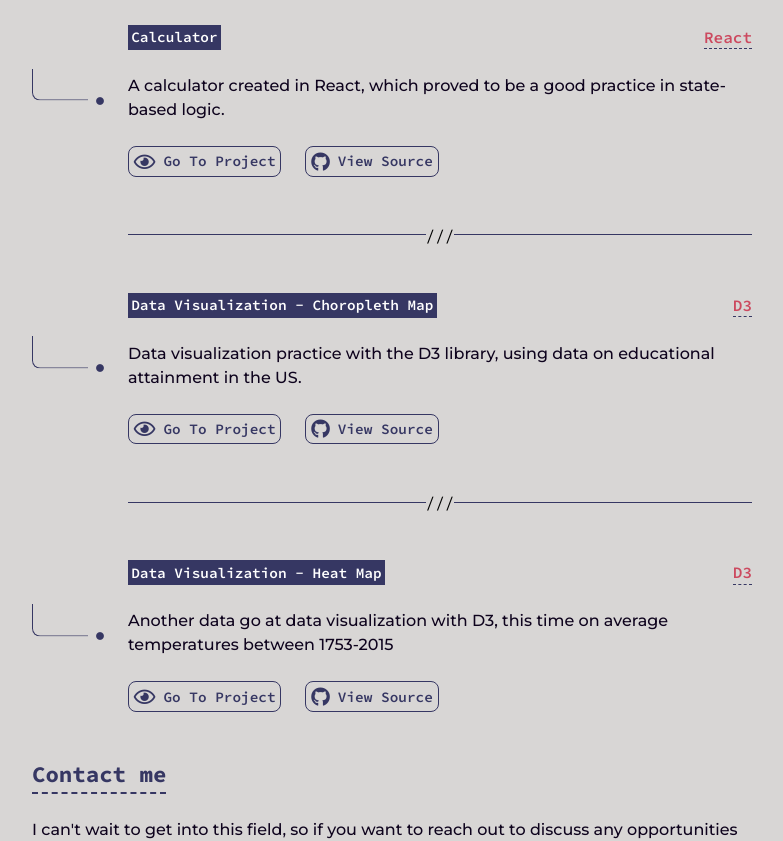
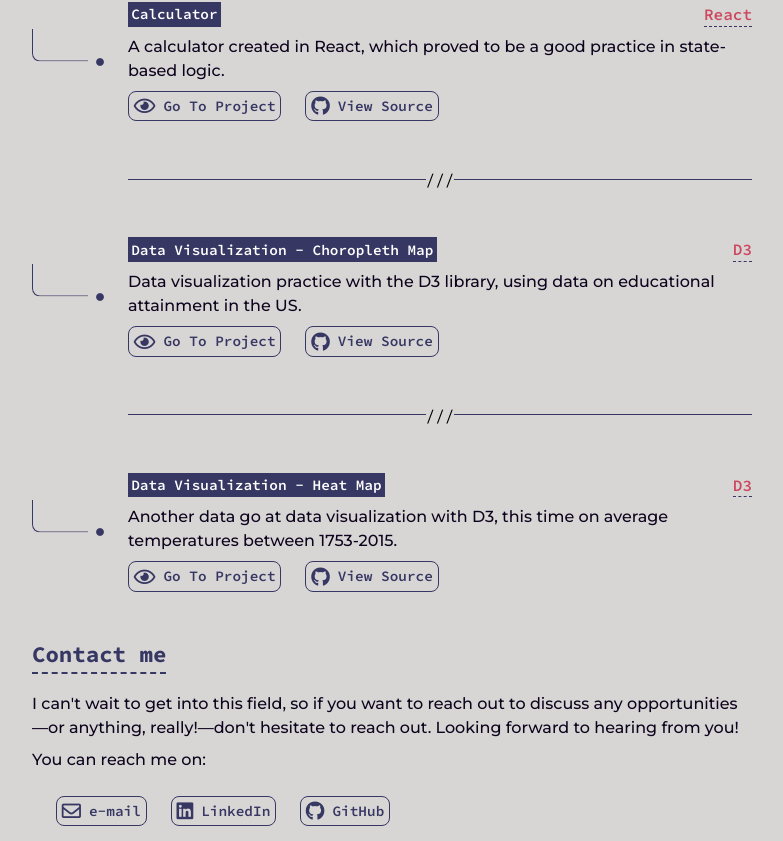
Before and after one commit to qvistsson/qvistsson.github.io, a React (Create React App) app: page / in a window 1280 px wide. Shown: the part 757-1598 px from the top of the page, without its empty margins (72-855 px from the left). Built offline with nearby package versions, Linux system fonts and the light colour scheme.

Commit message:
fix project module

```diff
--- a/src/App.js
+++ b/src/App.js
@@ -8,10 +8,10 @@ import './css/style.css';
 function App() {
   return (
     <div className="flex-column p-small">
-      <Modules.SiteLogo />
+      <Modules.SiteLogo margin="m-bottom-large" />
       <div
         id="portfolio-content-container"
-        className="flex-column screen-small-m-left-small screen-small-m-right-small screen-medium-m-large"
+        className="flex-column m-bottom-large screen-small-m-left-small screen-small-m-right-small screen-medium-m-left-large screen-medium-m-right-large"
       >
         <Modules.ShowyIndent
           width="9rem"
@@ -25,16 +25,38 @@ function App() {
           text="I'm Qvistsson"
           excl={false}
         />
-        <div className="flex-column screen-medium-m-left-large">
-          <Modules.TextContainer content={Text.Introduction()} />
-          <Modules.SubHeader text="Projects" margin="m-top-large m-bottom" customLeft="6rem"/>
-          <Modules.Project {...Projects.pomodoro} />
+        <div
+          id="indented-content"
+          className="flex-column max-width screen-medium-m-left-large"
+        >
+          <Modules.TextContainer
+            margin="m-bottom-large"
+            content={Text.Introduction()}
+          />
+          <Modules.SubHeader text="Projects" margin="m-bottom-large m-left-x-large" />
+          <Modules.Project
+            {...Projects.pomodoro}
+            indent="6rem"
+            decoHeight="2rem"
+          />
           <Modules.ProjectDivider divString="///" />
-          <Modules.Project {...Projects.calculator} />
+          <Modules.Project
+            {...Projects.calculator}
+            indent="6rem"
+            decoHeight="2rem"
+          />
           <Modules.ProjectDivider divString="///" />
-          <Modules.Project {...Projects.dataviz} />
+          <Modules.Project
+            {...Projects.dataviz}
+            indent="6rem"
+            decoHeight="2rem"
+          />
           <Modules.ProjectDivider divString="///" />
-          <Modules.Project {...Projects.dataviz2} />
+          <Modules.Project
+            {...Projects.dataviz2}
+            indent="6rem"
+            decoHeight="2rem"
+          />
           <Modules.SubHeader
             text="Contact me"
             margin="m-top-large m-bottom"
--- a/src/Modules.js
+++ b/src/Modules.js
@@ -1,8 +1,14 @@
 import React from 'react';
 
-function SiteLogo() {
+function SiteLogo(props) {
   return (
-    <div className="flex-row align-center justify-between m-bottom-large screen-medium-no-m">
+    <div
+      className={
+        props.margin
+          ? 'flex-row align-center justify-between ' + props.margin
+          : 'flex-row align-center justify-between'
+      }
+    >
       <div className="site-logo">
         <p>Q</p>
       </div>
@@ -15,22 +21,29 @@ function SiteLogo() {
 
 function Project(props) {
   return (
-    <div className="project max-width flex-column align-start">
-      <div className="flex-row align-center">
-        <div className="angle-deco-container flex-row align-center overflow-hidden">
-          <div className="project-angle-deco grow"></div>
+    <div className="max-width flex-row align-stretch">
+      <div
+        className="flex-row align-center"
+        style={{ minWidth: props.indent, maxWidth: props.indent }}
+      >
+        <div
+          className="project-angle-deco grow"
+          style={{ minHeight: props.decoHeight, maxHeight: props.decoHeight }}
+        ></div>
         <i className="fas fa-circle m-left-small m-right project-circle"></i>
       </div>
-        <div className="project-content">
-          <div className="flex-row justify-between align-stretch">
-            <h2 className="proj-title d-inline m-right-small">{props.title}</h2>
-            <div className="flex-row align-center">
+      <div className="project-content flex-column grow">
+        <div className="flex-row justify-between">
+          <h2 className="proj-title d-inline m-bottom-small">{props.title}</h2>
+          <div className="flex-row">
             {props.tags.map((i) => (
-                <p className="intro-body d-inline"><span>{i}</span></p>
+              <p className="intro-body d-inline">
+                <span>{i}</span>
+              </p>
             ))}
           </div>
         </div>
-          <p className="intro-body m-top m-bottom">{props.description}</p>
+        <p className="intro-body m-bottom-small">{props.description}</p>
         <div className="flex-row">
           <a
             href={props.viewLink}
@@ -51,20 +64,15 @@ function Project(props) {
         </div>
       </div>
     </div>
-    </div>
   );
 }
 
 function SubHeader(props) {
   return (
-    <div
-      className={props.margin}
-      id={props.id}
-      style={props.customLeft ? { marginLeft: props.customLeft } : {}}
-    >
-      <div className="sub-header-container flex-row justify-start align-stretch max-width">
-        <h2 className="sub-header">{props.text}</h2>
-      </div>
+    <div className={props.margin}>
+      <h2 id={props.id} className="sub-header d-inline">
+        {props.text}
+      </h2>
     </div>
   );
 }
@@ -94,13 +102,13 @@ function ShowyIndent(props) {
 }
 
 function TextContainer(props) {
-  return <div className="max-width">{props.content}</div>;
+  return <div className={props.margin}>{props.content}</div>;
 }
 
 function ProjectDivider(props) {
   return (
     <div className="project-divider flex-row align-center justify-center max-width m-top-large m-bottom-large">
-      <div style={{marginLeft: "6rem"}}></div>
+      <div style={{ marginLeft: '6rem' }}></div>
       <div className="horizontal-line"></div>
       <p className="proj-div-text">{props.divString}</p>
       <div className="horizontal-line"></div>
--- a/src/Projects.js
+++ b/src/Projects.js
@@ -25,7 +25,7 @@ const Projects = {
   },
   dataviz2: {
       title: 'Data Visualization - Heat Map',
-      description: 'Another data go at data visualization with D3, this time on average temperatures between 1753-2015',
+      description: 'Another data go at data visualization with D3, this time on average temperatures between 1753-2015.',
       tags: ['D3'],
       viewLink: 'https://qvistsson.github.io/heat-map/',
       gitLink: 'https://github.com/qvistsson/heat-map',
--- a/src/Text.js
+++ b/src/Text.js
@@ -11,7 +11,7 @@ const Introduction = function () {
         on <span>HTML</span> and <span>CSS</span>, and enjoy creating{' '}
         <span>React</span> apps.
       </p>
-      <p className="intro-body m-bottom-small">
+      <p className="intro-body">
         I've also created <span>WordPress</span> themes, <span>D3</span> data
         visualizations and currently I'm studying <span>Bootstrap</span> and{' '}
         <span>Redux</span>.
--- a/src/css/style.css
+++ b/src/css/style.css
@@ -156,23 +156,12 @@ footer a:hover {
   box-shadow: 3px 3px 0px var(--theme2);
 }
 
-.angle-deco-container {
-  min-width: 6rem;
-  max-width: 6rem;
-  height: 4rem;
-}
-
 .project-angle-deco {
   border-bottom: 0.1rem solid var(--theme2);
   border-left: 0.1rem solid var(--theme2);
   border-bottom-left-radius: 0.5rem;
-  height: 100%;
   transform: translate(0, -50%);
 
-}
-
-.project {
-  overflow: hidden;
 }
 
 hr {
--- a/src/css/utilities.css
+++ b/src/css/utilities.css
@@ -1,7 +1,9 @@
 * {
   margin: 0;
   padding: 0;
-  /* border: 1px solid black; */
+  /*
+  border: 1px solid black;
+  */
 }
 
 /* Variables */
```
Lines whose indentation alone changed are shown as unchanged.
